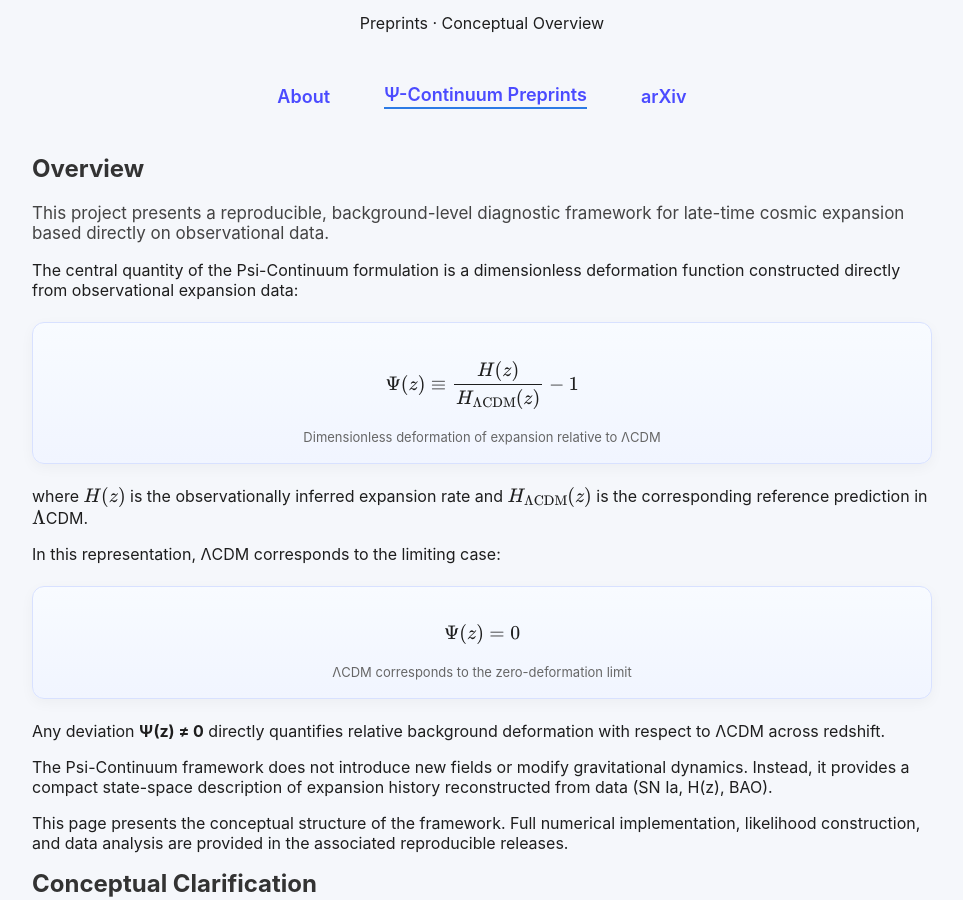
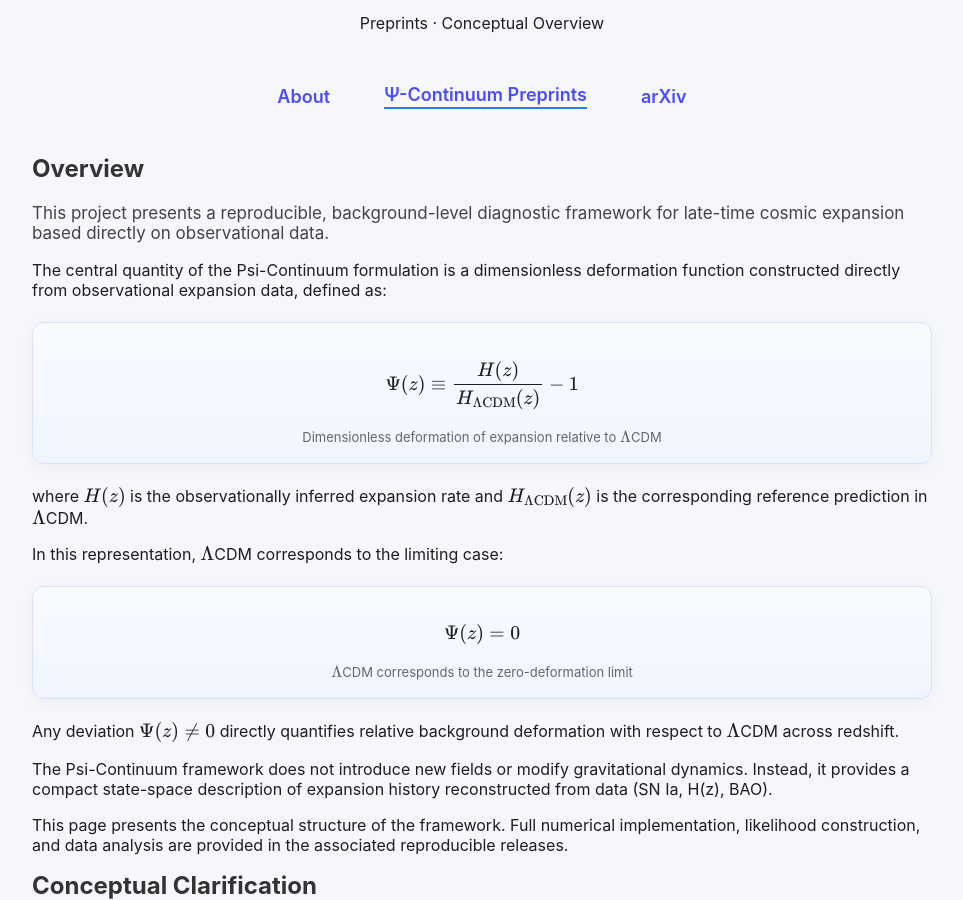
Before and after one commit to dmitrylife/Dmitrylife.github.io, a Jekyll site: the page theory.html, which Jekyll copies as it is, in a window 1280 px wide and 900 px high, scrolled down 243 px. Shown: the whole window, without its empty margins (158-1121 px from the left). Built offline with Jekyll 4.4.1, drawn with Linux system fonts in a browser that asks for light colours.

Commit message:
update theory.html

```diff
--- a/theory.html
+++ b/theory.html
@@ -78,13 +78,13 @@
 
 <p>
     The central quantity of the Psi-Continuum formulation is a dimensionless
-    deformation function constructed directly from observational expansion data:
+    deformation function constructed directly from observational expansion data, defined as:
 </p>
 
 <div class="formula-box">
     $$\Psi(z) \equiv \frac{H(z)}{H_{\Lambda\mathrm{CDM}}(z)} - 1$$
     <div class="formula-caption">
-        Dimensionless deformation of expansion relative to ΛCDM
+        Dimensionless deformation of expansion relative to $\Lambda$CDM
     </div>
 </div>
 
@@ -94,19 +94,19 @@
 </p>
 
 <p>
-    In this representation, ΛCDM corresponds to the limiting case:
+    In this representation, $\Lambda$CDM corresponds to the limiting case:
 </p>
 
 <div class="formula-box">
     $$\Psi(z) = 0$$
     <div class="formula-caption">
-        ΛCDM corresponds to the zero-deformation limit
+        $\Lambda$CDM corresponds to the zero-deformation limit
     </div>
 </div>
 
 <p>
-    Any deviation <strong>Ψ(z) ≠ 0</strong> directly quantifies relative background deformation
-    with respect to ΛCDM across redshift.
+    Any deviation <strong>$\Psi(z) \neq 0$</strong> directly quantifies relative background deformation
+    with respect to $\Lambda$CDM across redshift.
 </p>
 
 <p>
```
